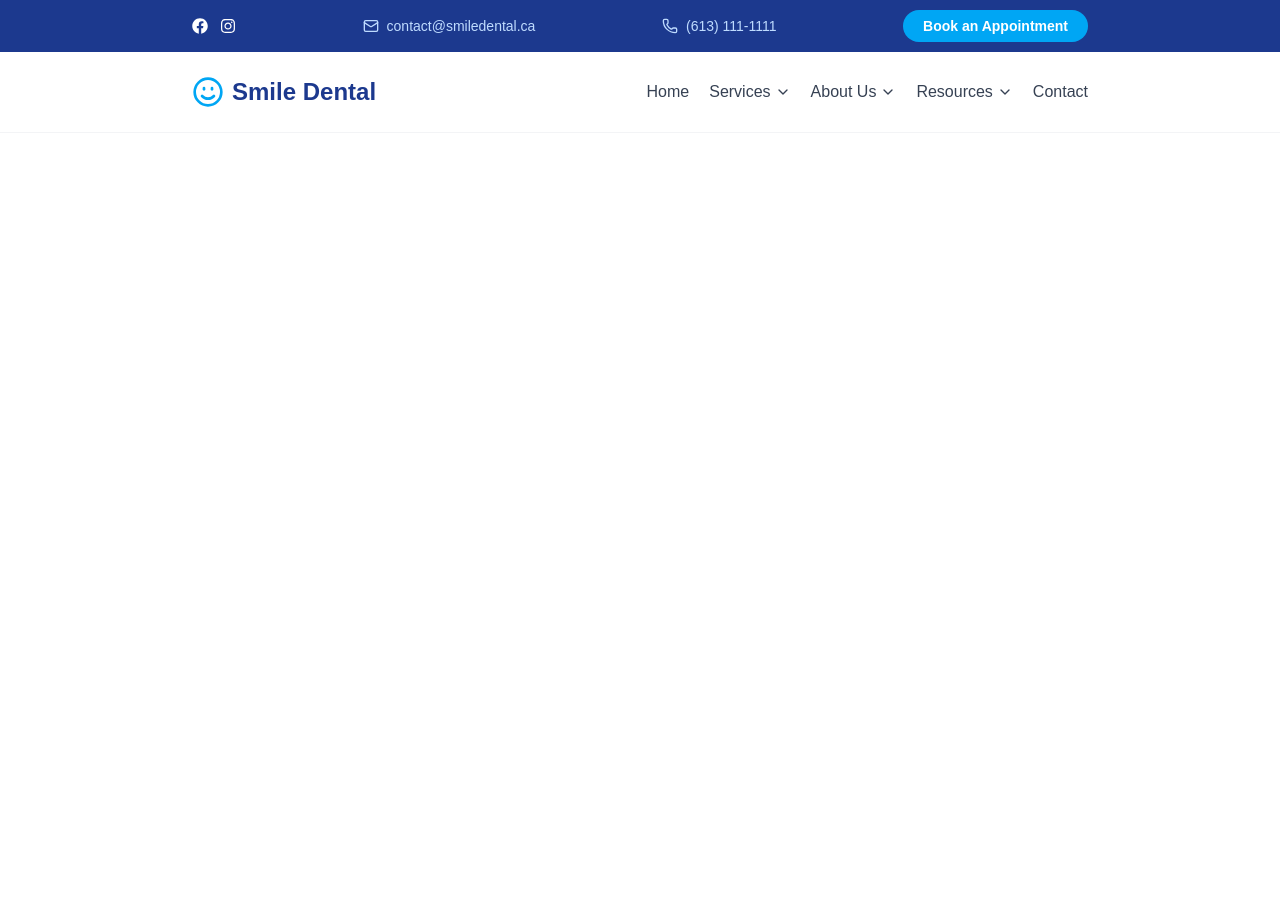
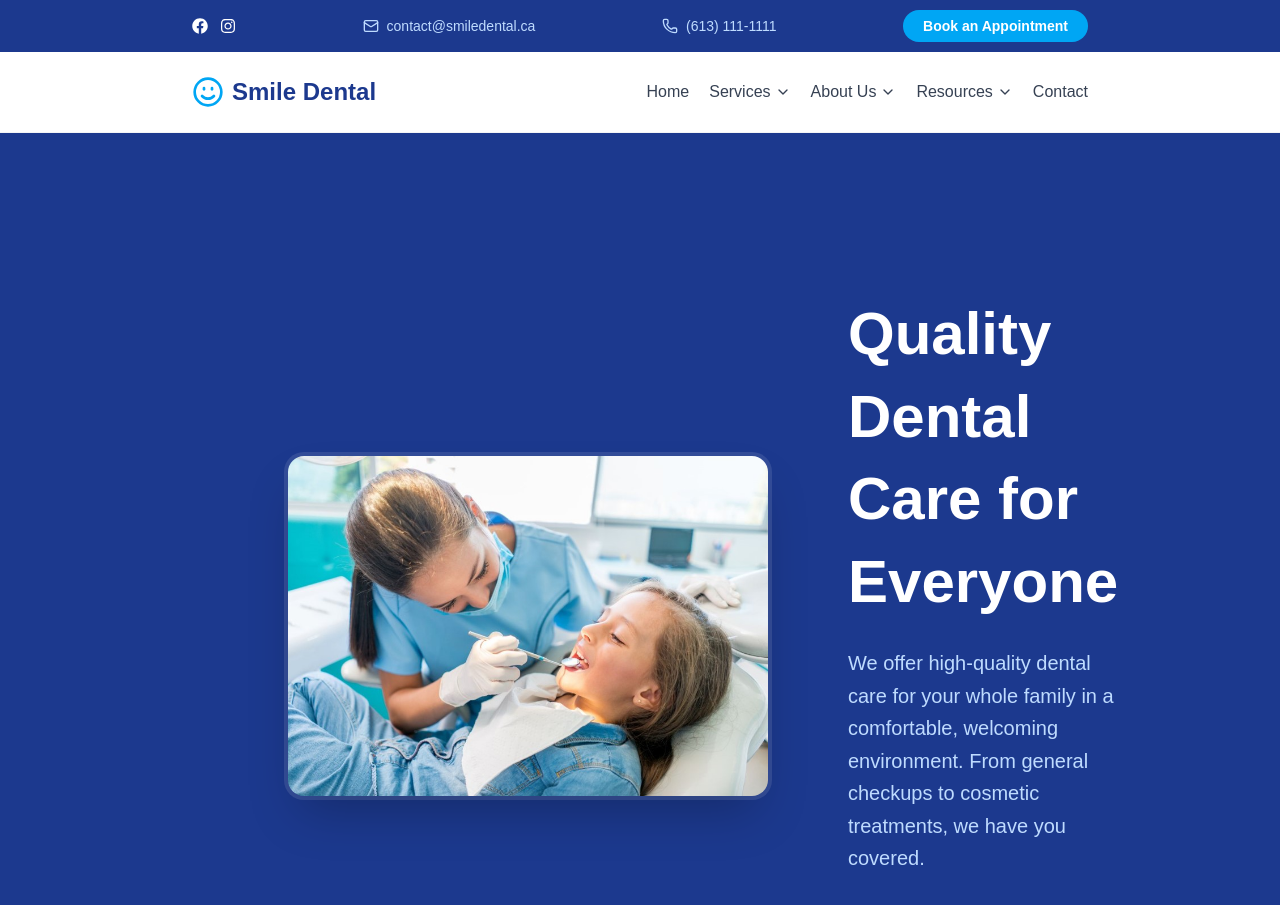
Before and after one commit to jakobdubeau/seg3125-service-site, a Next.js app: page / in a window 1280 px wide. Shown: the top 905 px of the page. Before the commit the page ends 800 px from the top, so only its background shows below. Built offline with nearby package versions, Linux system fonts and the light colour scheme.

Commit message:
initial home page

```diff
--- a/src/app/page.js
+++ b/src/app/page.js
@@ -1,3 +1,37 @@
+import Image from "next/image"
+import Link from "next/link"
+
 export default function Home() {
-	return <div />
+	return (
+		<div>
+			<section className="bg-blue-900 text-white">
+				<div className="px-72 py-40 flex items-center gap-20">
+					<div className="w-[480px] h-[340px] shrink-0 relative overflow-hidden rounded-2xl ring-4 ring-white/10 shadow-2xl">
+						<Image
+							src="/dentist.jpg"
+							alt="Smile Dental"
+							fill
+							className="object-cover"
+						/>
+					</div>
+					<div className="flex-1 flex flex-col gap-6">
+						<h1 className="text-6xl font-bold leading-snug">
+							Quality Dental<br />Care for Everyone
+						</h1>
+						<p className="text-blue-200 text-xl leading-relaxed">
+							We offer high-quality dental care for your whole family in a comfortable, welcoming environment. From general checkups to cosmetic treatments, we have you covered.
+						</p>
+						<div className="pt-2">
+							<Link
+								href="/about-us/why-choose-us"
+								className="inline-block bg-sky-500 text-white px-8 py-3.5 rounded-full font-semibold hover:bg-sky-400 transition-colors"
+							>
+								Why Choose Us
+							</Link>
+						</div>
+					</div>
+				</div>
+			</section>
+		</div>
+	)
 }
```
Also changed, not shown: public/dentist.jpg (added).
